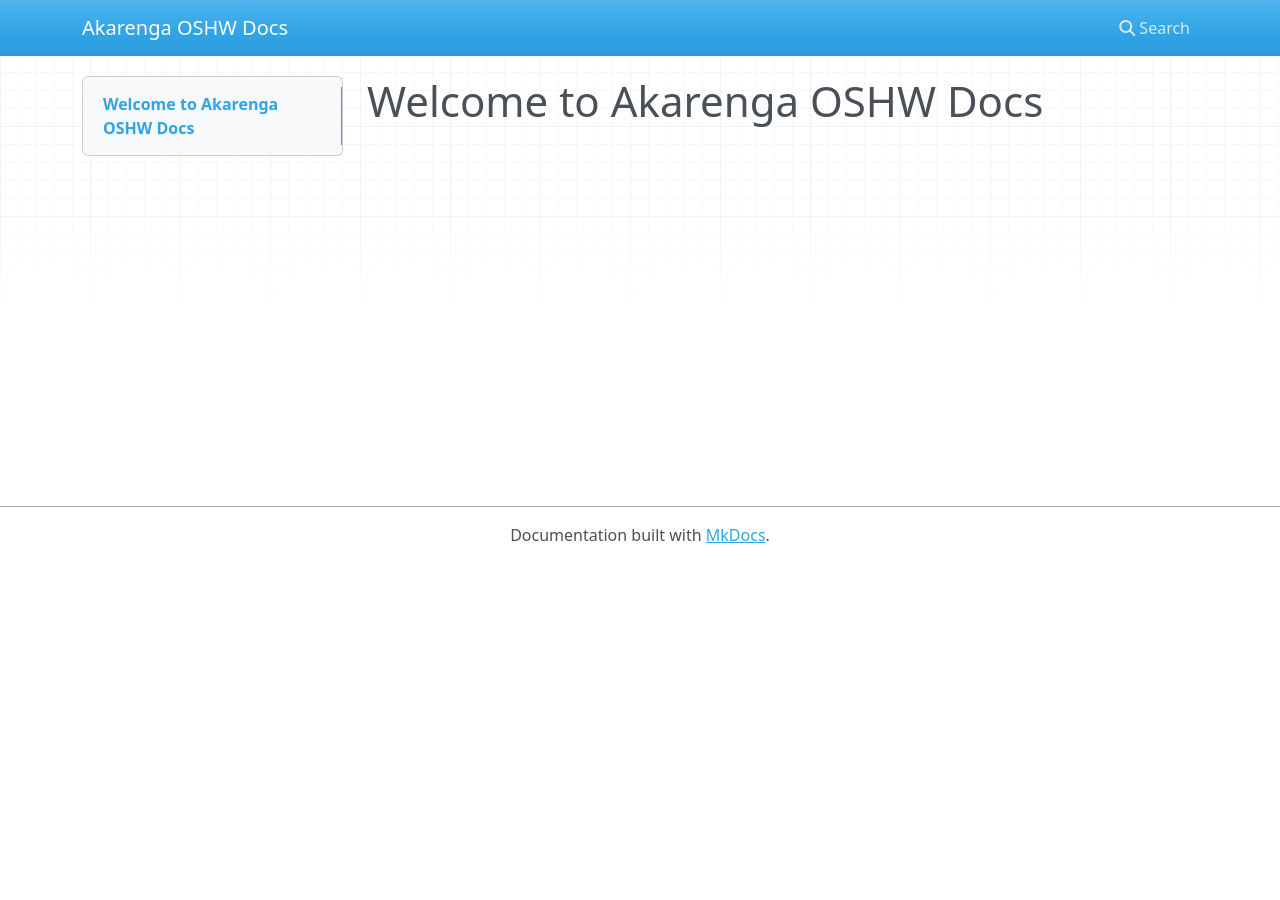
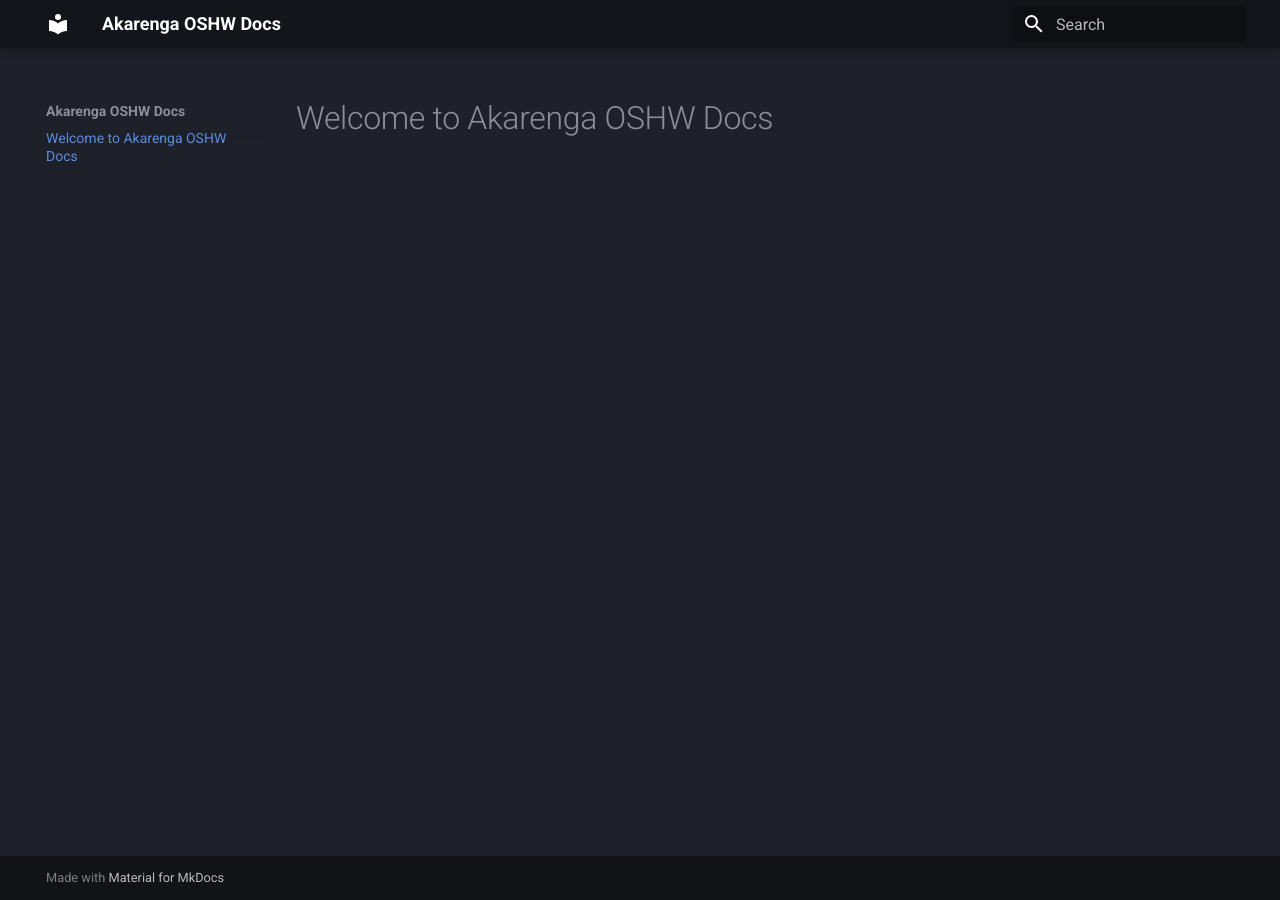
Before and after one commit to akarenga-oshw/akarenga-oshw.github.io, an MkDocs documentation site: the page built from docs/index.md, in a window 1280 px wide. Built offline with MkDocs 1.6.1 and Material for MkDocs 9.7.7, drawn with Linux system fonts in a browser that asks for light colours; nearby versions of some CDN libraries.

Commit message:
set to material theme

```diff
--- a/mkdocs.yml
+++ b/mkdocs.yml
@@ -1 +1,7 @@
 site_name: Akarenga OSHW Docs
+
+theme:
+  name: material
+  palette:
+    scheme: slate
+    primary: black
--- a/requirements.txt
+++ b/requirements.txt
@@ -1 +1,2 @@
 mkdocs
+mkdocs-material
```
